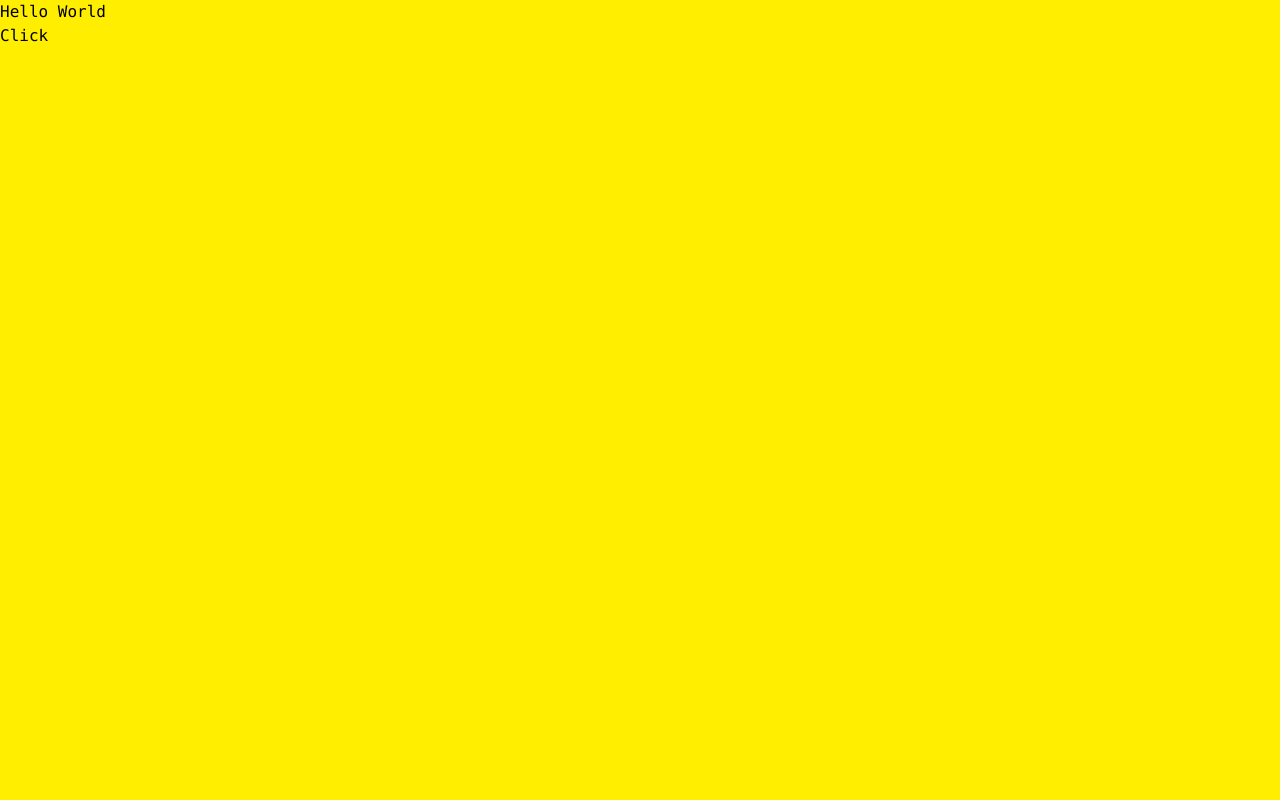
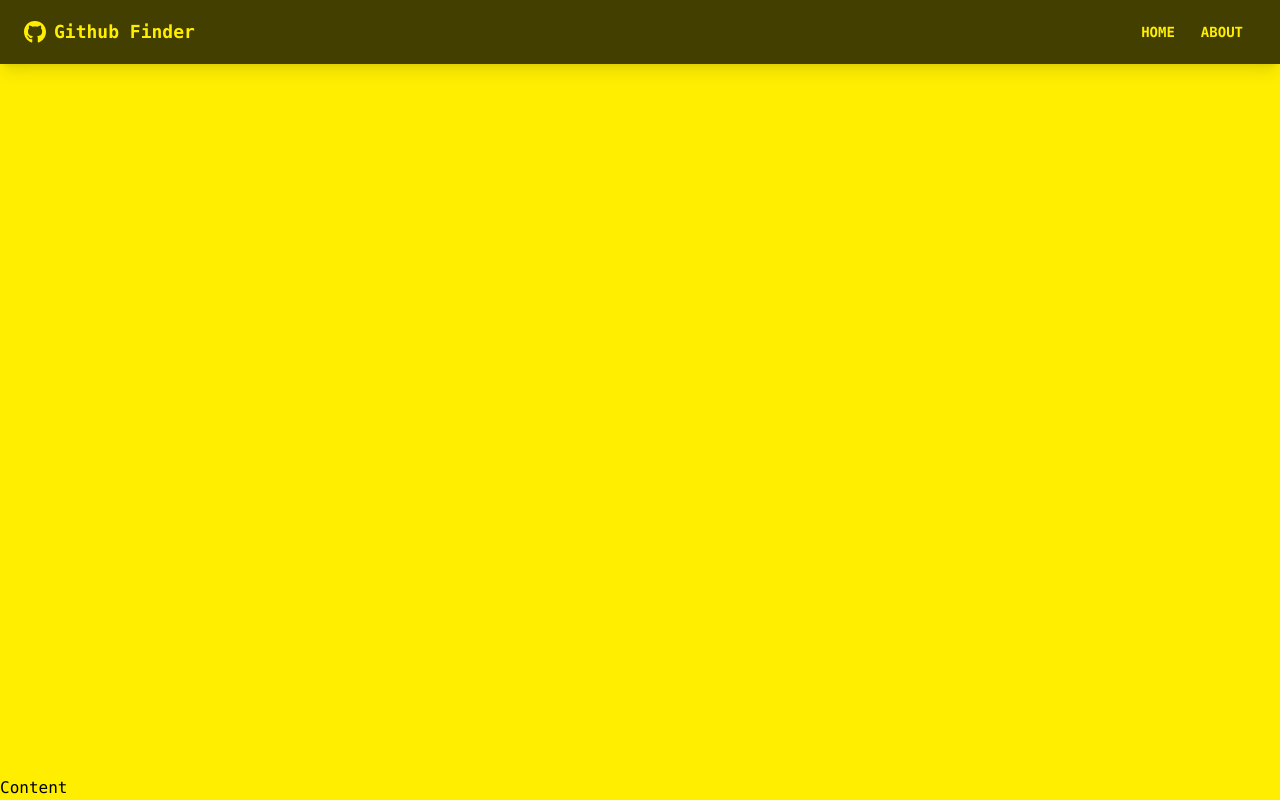
Before and after one commit to adrijanasavic/GitHub-Finder, a React (Create React App) app: page / in a window 1280 px wide. Built offline with nearby package versions, Linux system fonts and the light colour scheme.

Commit message:
Navbar Component

```diff
--- a/package.json
+++ b/package.json
@@ -12,6 +12,8 @@
         "daisyui": "^1.25.4",
         "react": "^17.0.2",
         "react-dom": "^17.0.2",
+        "react-icons": "^4.3.1",
+        "react-router-dom": "^6.2.1",
         "react-scripts": "5.0.0",
         "tailwindcss": "^3.0.18",
         "web-vitals": "^2.1.4"
--- a/src/App.js
+++ b/src/App.js
@@ -1,9 +1,13 @@
+import { BrowserRouter as Router, Route } from 'react-router-dom';
+import Navbar from './components/layout/Navbar';
 function App() {
   return (
-    <div>
-      <h1>Hello World</h1>
-      <button>Click</button>
-    </div>
+    <Router>
+    <div className="flex flex-col justify-between h-screen">
+      <Navbar />
+      <main>Content</main>
+      </div>
+    </Router>
   );
 }
 
--- /dev/null
+++ b/src/components/layout/Navbar.jsx
@@ -0,0 +1,37 @@
+import { FaGithub } from 'react-icons/fa';
+import { Link } from 'react-router-dom';
+import { PropTypes } from 'prop-types';
+
+function Navbar({ title }) {
+    return (
+        <nav className='navbar mb-12 shadow-lg bg-neutral text-neutral-content'>
+            <div className="container mx-auto">
+                <div className="flex-none px-2 mx-2">
+                    <FaGithub className='inline pr-2 text-3xl' />
+                    <Link to='/' className='text-lg font-bold align-middle'>
+                        {title}
+                    </Link>
+                </div>
+                <div className="flex-1 px-2 mx-2">
+                    <div className="flex justify-end">
+                        <Link to='/' className='btn btn-ghost btn-sm rounded-btn'>
+                            Home
+                        </Link>
+                        <Link to='/about' className='btn btn-ghost btn-sm rounded-btn'>
+                            About
+                        </Link>
+                    </div>
+                </div>
+            </div>
+        </nav>
+    )
+}
+
+Navbar.defaultProps = {
+    title: 'Github Finder'
+}
+
+Navbar.propTypes = {
+    title: PropTypes.string,
+}
+export default Navbar;
```
Also changed, not shown: 1 other file (tests, documents, lock files or other folders).
